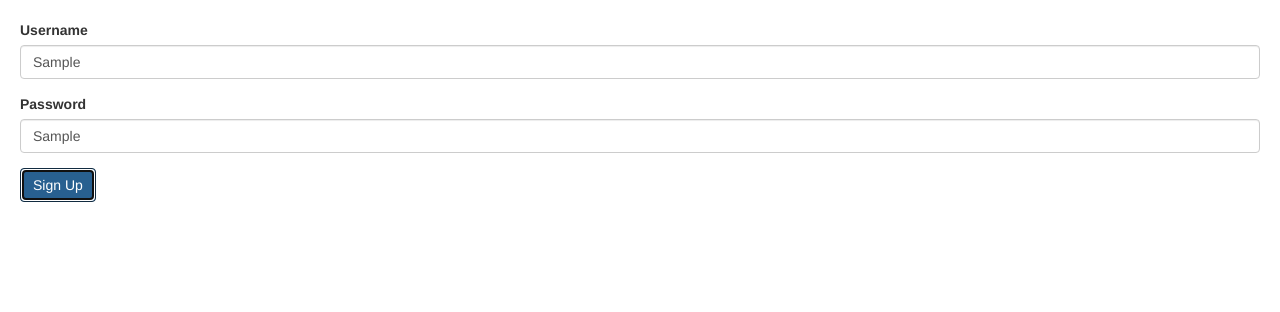
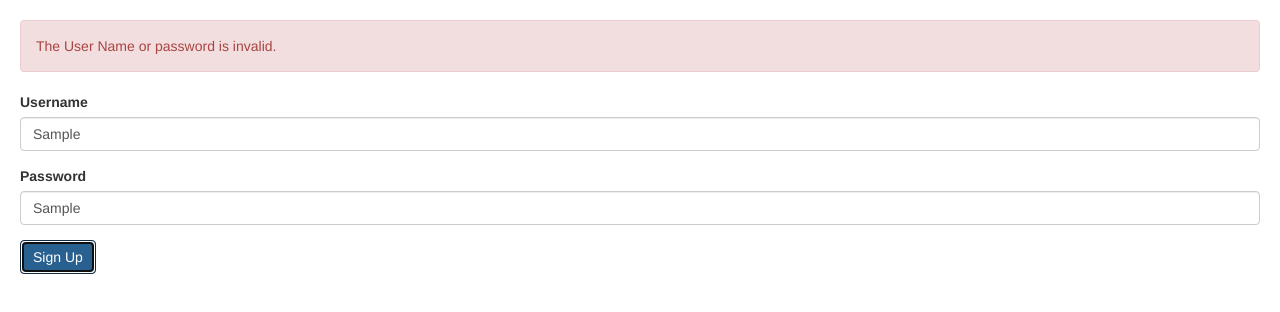
Before and after one commit to Vnkakmt/AngularFundamentals, an Angular app: page / in a window 1280 px wide. Both pictures are taken after typing "Sample", "Sample" into the empty fields and a click on the button "Sign Up". Shown: the top 312 px of the page. Built offline with nearby package versions, Linux system fonts and the light colour scheme.

Commit message:
Reactive Forms:- Validating form on submit

```diff
--- a/src/app/signup-form/signup-form.component.html
+++ b/src/app/signup-form/signup-form.component.html
@@ -1,4 +1,7 @@
-<form [formGroup]="form">
+<form [formGroup]="form" (ngSubmit)="login()">
+    <div *ngIf="form.errors" class="alert alert-danger">
+        The User Name or password is invalid.
+    </div>
     <div class="form-group">
         <label for="username">Username</label>
         <input
--- a/src/app/signup-form/signup-form.component.ts
+++ b/src/app/signup-form/signup-form.component.ts
@@ -1,5 +1,6 @@
 import { Component } from '@angular/core';
 import { FormGroup, FormControl, Validators } from '@angular/forms';
+import { AuthorsService } from '../authors.service';
 import { UsernameValidators } from './username.validators';
 
 @Component({
@@ -18,6 +19,22 @@
     password: new FormControl('',Validators.required)
   });
 
+  login(){
+    this.form.setErrors({
+      invalidLogin: true
+    });
+  }
+  //if we had an auth service
+  // login(){
+  //  let isValid = AuthService.login(this.form.value)
+  //  if(!isValid){
+  //   this.form.setErrors({
+  //     invalidLogin:true
+  //   })
+  //   }
+  //  }
+  // }
+
   get username() { return this.form.get('username'); }
   get password() { return this.form.get('password'); }
 }
```
